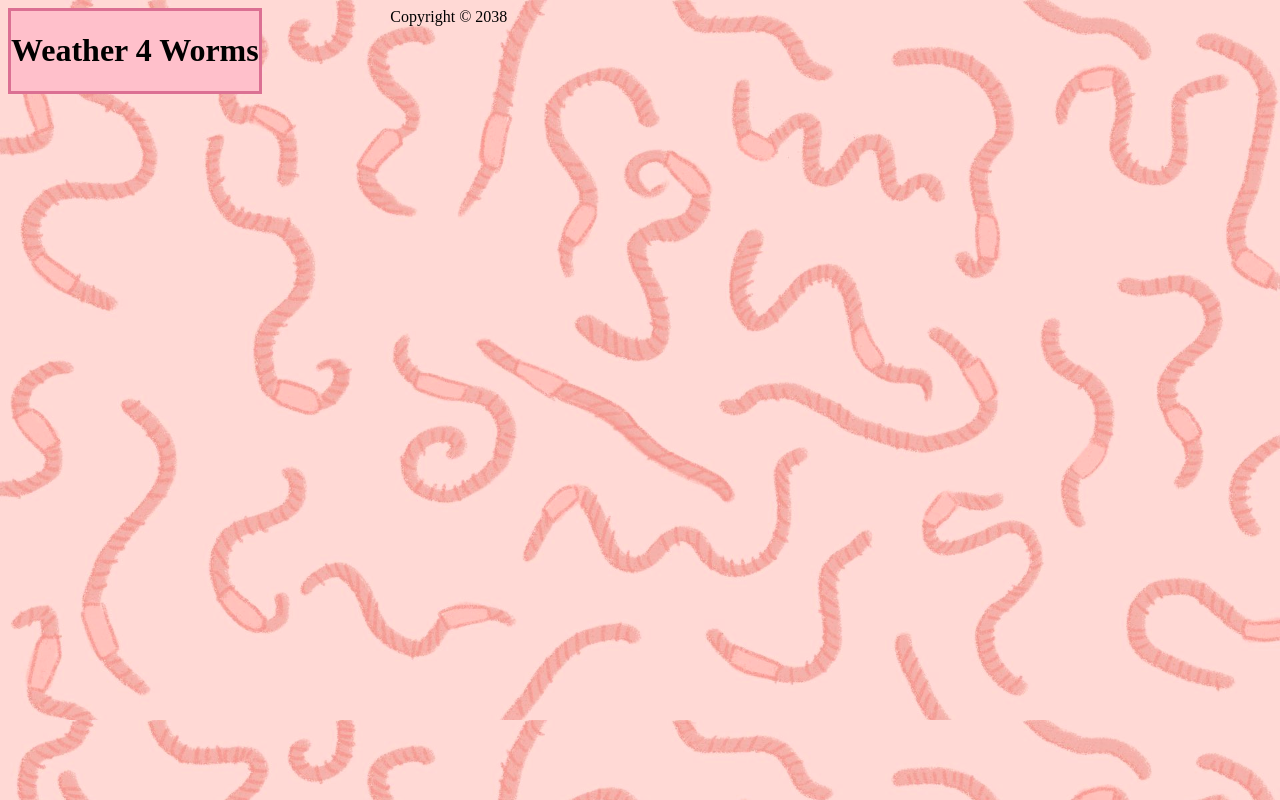
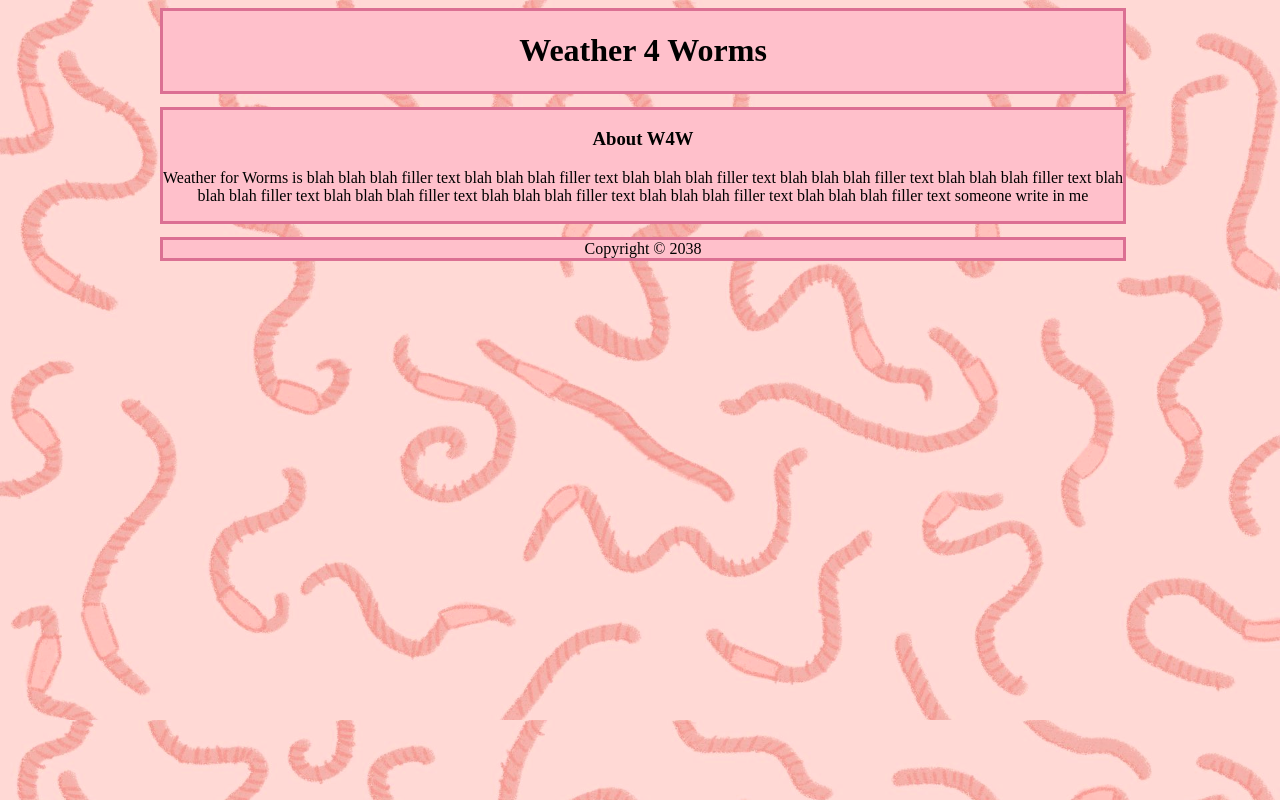
Before and after one commit to Rose-Northey/worm-weather-original, a React app: page / in a window 1280 px wide. Built offline with nearby package versions, Linux system fonts and the light colour scheme.

Commit message:
front-end-3

```diff
--- a/client/components/HeaderComp.tsx
+++ b/client/components/HeaderComp.tsx
@@ -5,9 +5,7 @@ import { Link } from 'react-router-dom'
 function Header() {
   return (
     <>
-      <div className="header">
-        <h1>Weather 4 Worms</h1>
-      </div>
+      <h1>Weather 4 Worms</h1>
     </>
   )
 }
--- a/client/components/Layout.tsx
+++ b/client/components/Layout.tsx
@@ -1,18 +1,20 @@
 import { Outlet } from 'react-router-dom'
 import Header from './HeaderComp'
+import PageBio from './PageBio'
 
 export default function Layout() {
   return (
     <>
-      <div className="grid-container">
       <header>
         <Header />
       </header>
       <main>
+        <div className="main-wrapper">
+          <PageBio />
           <Outlet />
+        </div>
       </main>
       <footer>Copyright &copy; 2038</footer>
-      </div>
     </>
   )
 }
--- /dev/null
+++ b/client/components/PageBio.tsx
@@ -0,0 +1,23 @@
+import { useState, useEffect } from 'react'
+import { getGreeting } from '../apiClient.ts'
+import { Link } from 'react-router-dom'
+
+function PageBio() {
+  return (
+    <>
+      <div className="pageBio">
+        <h3>About W4W</h3>
+        <p>
+          {' '}
+          Weather for Worms is blah blah blah filler text blah blah blah filler
+          text blah blah blah filler text blah blah blah filler text blah blah
+          blah filler text blah blah blah filler text blah blah blah filler text
+          blah blah blah filler text blah blah blah filler text blah blah blah
+          filler text someone write in me
+        </p>
+      </div>
+    </>
+  )
+}
+
+export default PageBio
--- a/client/main.css
+++ b/client/main.css
@@ -1,26 +1,34 @@
-.grid-container {
-  display:grid;
-  grid-template-areas:
-  'left left header header right right'
-  'left left  main main right  right'
-  'left left  footer footer right right ';
-}
 body{
   background-image:url("./Media/wormybackground.jpg");
   background-size: 100%
 }
 
-.header {
-  grid-area:header;
-  border:solid palevioletred;
-  position:fixed;
-
+header {
+  width: 76%;
+  margin-right: 12%;
+  margin-left: 12%;
+  border: solid palevioletred;
   background-color: pink;
+  text-align: center;
+  margin-bottom: 1%;
 
 }
+
+.main-wrapper{
+  width: 76%;
+  margin-right: 12%;
+  margin-left: 12%;
+  border:solid palevioletred;
+  background-color: pink;
+  height:fit-content;
+  text-align: center;
+}
 footer {
-  grid-area:footer ;
+  width: 76%;
+  margin-right: 12%;
+  margin-left: 12%;
+  margin-top:1% ;
+  text-align: center;
+  border: solid palevioletred;
+  background-color: pink;
 }
-/* main {
-
-} */
```
Lines whose indentation alone changed are shown as unchanged.
